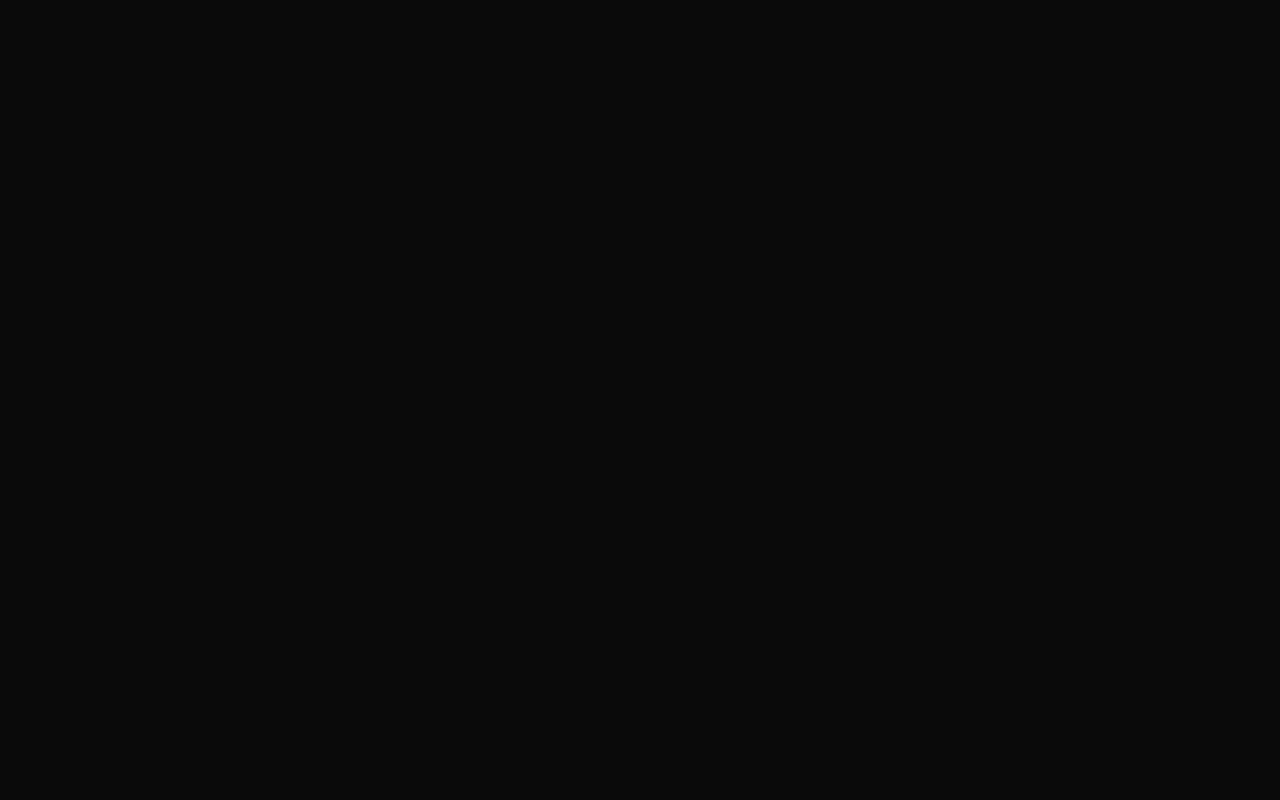
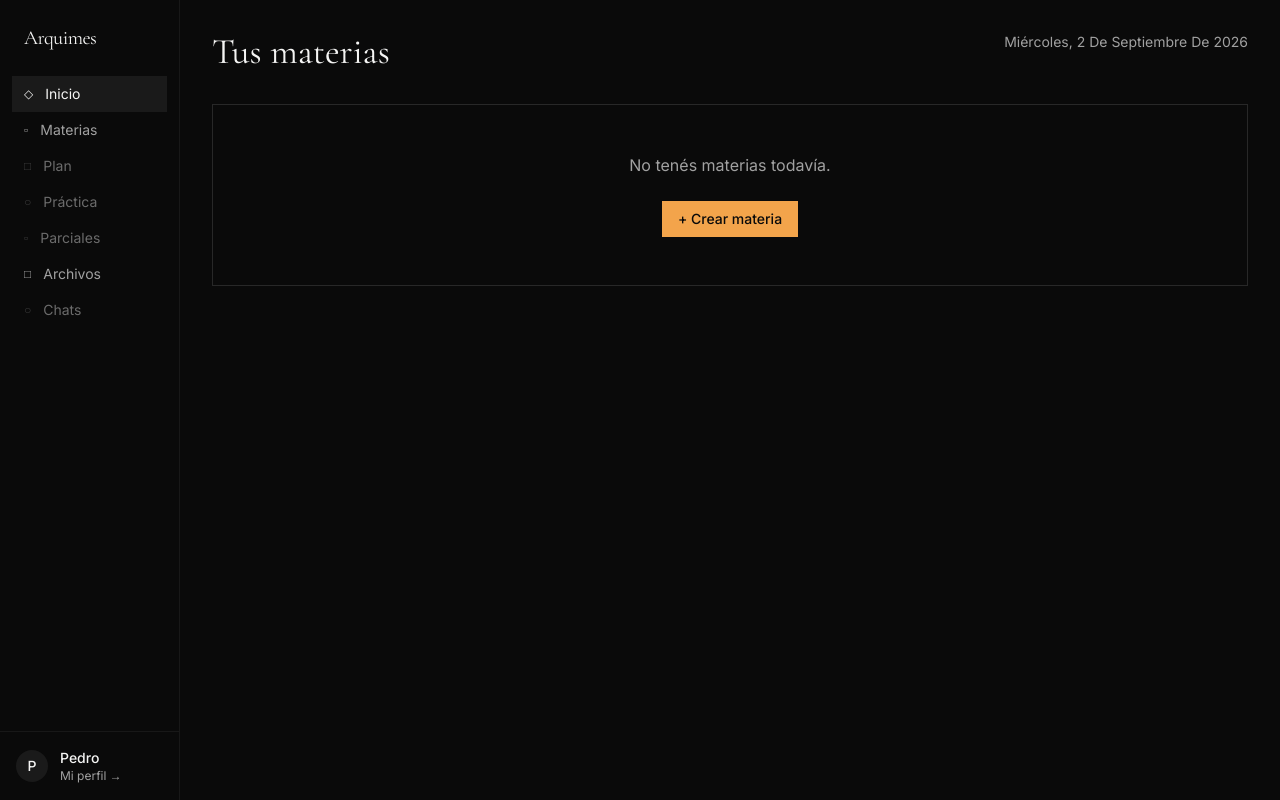
Before and after one commit to PedroCarassale/arquimes, a Next.js app: page / in a window 1280 px wide. Before the commit this address had no page. Built offline with nearby package versions, Linux system fonts and the light colour scheme.

Commit message:
fix: make home page fully static - no server data fetching
Testing if dynamic data causes Vercel 500 errors

Co-authored-by: pedrocarassale <pedrocarassale@gmail.com>

```diff
--- a/src/app/page.tsx
+++ b/src/app/page.tsx
@@ -1,5 +1,34 @@
-import { redirect } from "next/navigation";
+import Link from "next/link";
+import { AppShell } from "@/components/AppShell";
 
 export default function HomePage() {
-  redirect("/materias/nueva");
+  const today = new Date().toLocaleDateString("es-AR", {
+    weekday: "long",
+    day: "numeric",
+    month: "long",
+    year: "numeric",
+  });
+
+  return (
+    <AppShell>
+      <div className="p-8">
+        <div className="flex items-start justify-between mb-8">
+          <h1 className="font-serif text-4xl">Tus materias</h1>
+          <div className="text-sm text-foreground-muted capitalize">{today}</div>
+        </div>
+
+        <div className="border border-border p-12 text-center">
+          <p className="text-foreground-muted mb-6">
+            No tenés materias todavía.
+          </p>
+          <Link
+            href="/materias/nueva"
+            className="inline-flex items-center gap-2 bg-accent text-background px-4 py-2 text-sm font-medium hover:bg-accent/90 transition-colors"
+          >
+            + Crear materia
+          </Link>
+        </div>
+      </div>
+    </AppShell>
+  );
 }
```
